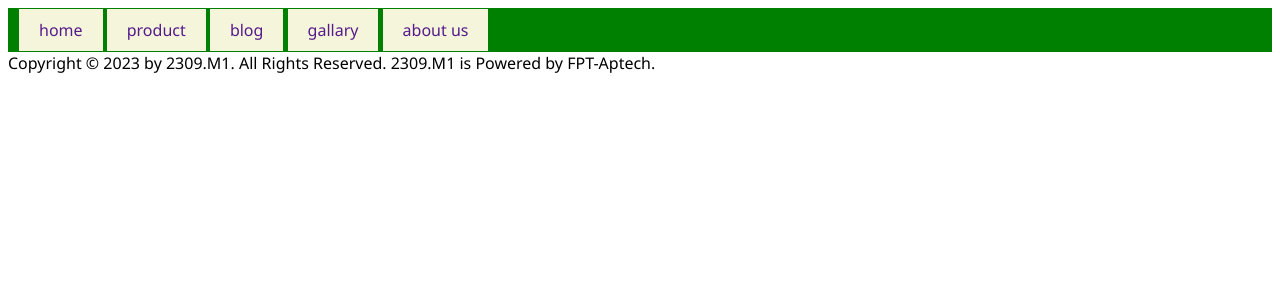
After one commit to thuyle2000/T1.2309.M1, a PHP site: page /d03_transition.html in a window 1280 px wide. The commit adds this page. Shown: the top 300 px of the page. Run offline with PHP 8.4, Linux system fonts and the light colour scheme.

Commit message:
Upload Oct 31 2023

```diff
--- a/2.BMW/css/d03.css
+++ b/2.BMW/css/d03.css
@@ -1,7 +1,7 @@
 body{
     font-family: 'Segoe UI', Tahoma, Geneva, Verdana, sans-serif;
 }
-div{
+div.container{
     column-count: 2;
     column-gap: 40px;
     width: 90vw;
@@ -36,3 +36,21 @@ img.demo{
     display: block;
     margin: auto;
 }
+
+a{
+    text-decoration: none;
+    padding: 10px 20px;
+    background-color: beige;
+    transition: 2s;
+}
+
+a:hover{
+    color: yellow;
+    background-color: green;
+}
+
+nav{
+    border: double thin green;
+    padding: 10px;
+    background-color: green;
+}
--- a/2.BMW/d03_content_css_.html
+++ b/2.BMW/d03_content_css_.html
@@ -25,9 +25,7 @@
 </head>
 
 <body>
-    <div>
-
-
+    <div class="container">
 
         <h2 class="title">Hương vị cung đình của ẩm thực <span class="royal">Huế</span> </h2>
         <hr>
--- /dev/null
+++ b/2.BMW/d03_transition.html
@@ -0,0 +1,29 @@
+<!DOCTYPE html>
+<html lang="en">
+<head>
+    <meta charset="UTF-8">
+    <meta name="viewport" content="width=device-width, initial-scale=1.0">
+    <title>transition</title>
+    <link rel="stylesheet" href="css/d03.css">
+</head>
+<body>
+    <div cl>
+        <!-- main menu -->
+        <nav>
+            <a href="">home</a>
+            <a href="">product</a>
+            <a href="">blog</a>
+            <a href="">gallary</a>
+            <a href="">about us</a>
+        </nav>
+        <!-- noi dung chinh -->
+        <section>
+
+        </section>
+        <!-- tieu de chan -->
+        <footer>
+            Copyright &copy; 2023 by 2309.M1. All Rights Reserved. 2309.M1 is Powered by FPT-Aptech.
+        </footer>
+    </div>
+</body>
+</html>
```
